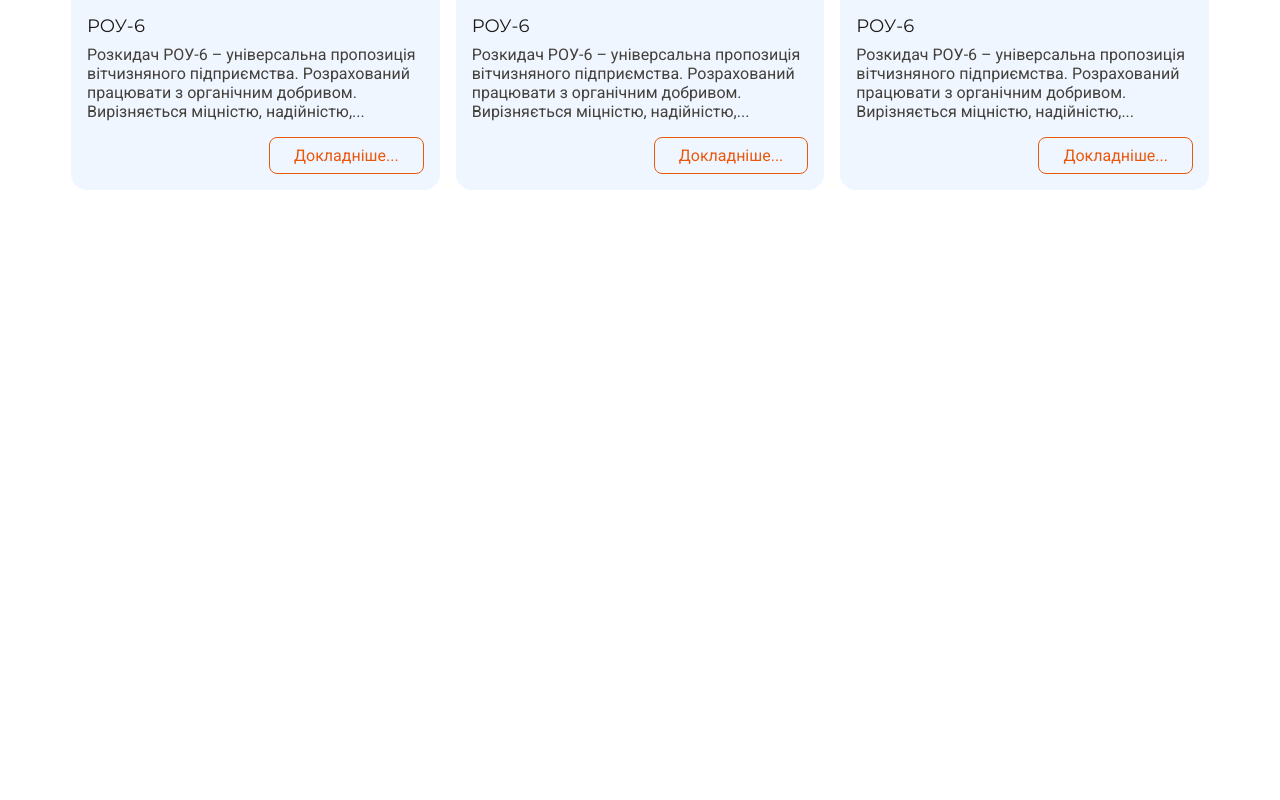
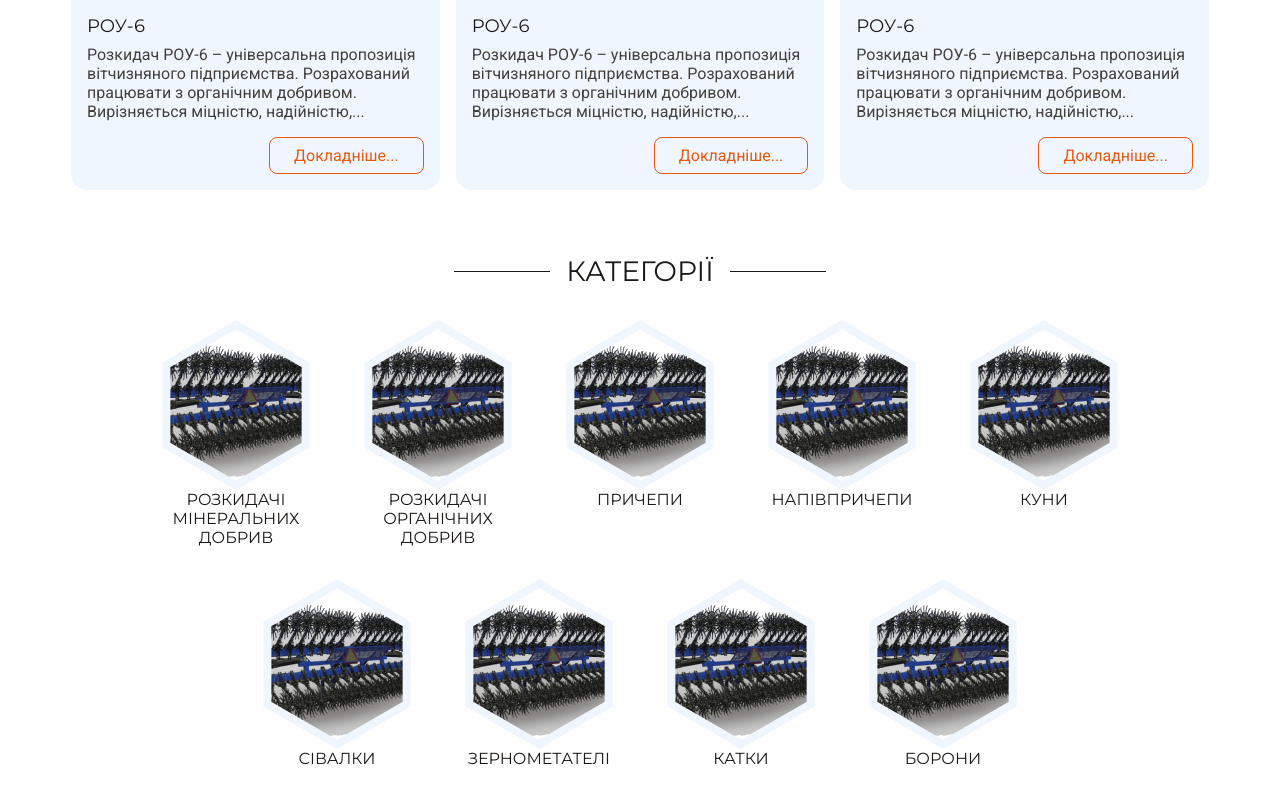
Before and after one commit to ptrv-dev/www-bova, a React (Create React App) app: page / in a window 1280 px wide. Shown: the part 914-1714 px from the top of the page. Before the commit the page ends 1136 px from the top, so only its background shows below. Built offline with nearby package versions, Linux system fonts and the light colour scheme; the HTML template or start-up script is replaced by a standard one.

Commit message:
Categories

```diff
--- /dev/null
+++ b/src/components/HomePage/Categories/Categories.scss
@@ -0,0 +1,21 @@
+.categories {
+  &__list {
+    display: flex;
+    align-items: flex-start;
+    gap: 2rem;
+    justify-content: center;
+    flex-wrap: wrap;
+  }
+  &__item {
+    display: flex;
+    flex-direction: column;
+    align-items: center;
+    text-decoration: none;
+    width: 170px;
+    h4 {
+      font-weight: normal;
+      text-transform: uppercase;
+      text-align: center;
+    }
+  }
+}
--- /dev/null
+++ b/src/components/HomePage/Categories/index.tsx
@@ -0,0 +1,41 @@
+import React from 'react';
+import { Link } from 'react-router-dom';
+import SectionTitle from '../../UI/SectionTitle';
+
+import './Categories.scss';
+
+const categories = [
+  { title: 'Розкидачі мінеральних добрив', categoryId: 1, image: '1.png' },
+  { title: 'Розкидачі органічних добрив', categoryId: 2, image: '1.png' },
+  { title: 'Причепи', categoryId: 3, image: '1.png' },
+  { title: 'Напівпричепи', categoryId: 4, image: '1.png' },
+  { title: 'Куни', categoryId: 1, image: '1.png' },
+  { title: 'Сівалки', categoryId: 6, image: '1.png' },
+  { title: 'Зернометателі', categoryId: 7, image: '1.png' },
+  { title: 'Катки', categoryId: 8, image: '1.png' },
+  { title: 'Борони', categoryId: 9, image: '1.png' },
+];
+
+const Categories: React.FC = () => {
+  return (
+    <div className="section categories">
+      <div className="categories__container container">
+        <SectionTitle>Категорії</SectionTitle>
+        <div className="categories__list">
+          {categories.map((category, idx) => (
+            <Link
+              key={idx}
+              to={`/products/${category.categoryId}`}
+              className="categories__item"
+            >
+              <img src={`./assets/img/categories/${category.image}`} alt="" />
+              <h4>{category.title}</h4>
+            </Link>
+          ))}
+        </div>
+      </div>
+    </div>
+  );
+};
+
+export default Categories;
--- a/src/components/HomePage/Popular/index.tsx
+++ b/src/components/HomePage/Popular/index.tsx
@@ -44,6 +44,7 @@ const Popular: React.FC = () => {
                   className="popular__item"
                 />
               );
+            else return <></>;
           })}
         </div>
       </div>
--- a/src/pages/HomePage/index.tsx
+++ b/src/pages/HomePage/index.tsx
@@ -1,4 +1,5 @@
 import React from 'react';
+import Categories from '../../components/HomePage/Categories';
 import Hero from '../../components/HomePage/Hero';
 import Popular from '../../components/HomePage/Popular';
 
@@ -7,6 +8,7 @@ const HomePage: React.FC = () => {
     <>
       <Hero />
       <Popular />
+      <Categories />
     </>
   );
 };
```
Also changed, not shown: public/assets/img/categories/1.png (added), public/assets/img/categories/2.png (added).
